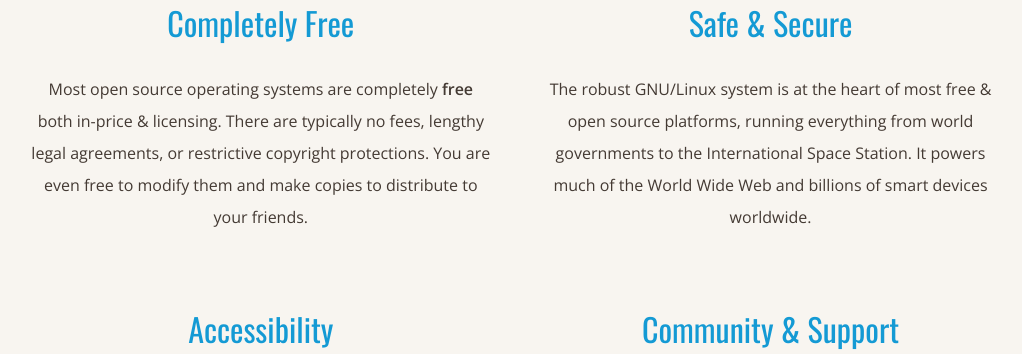
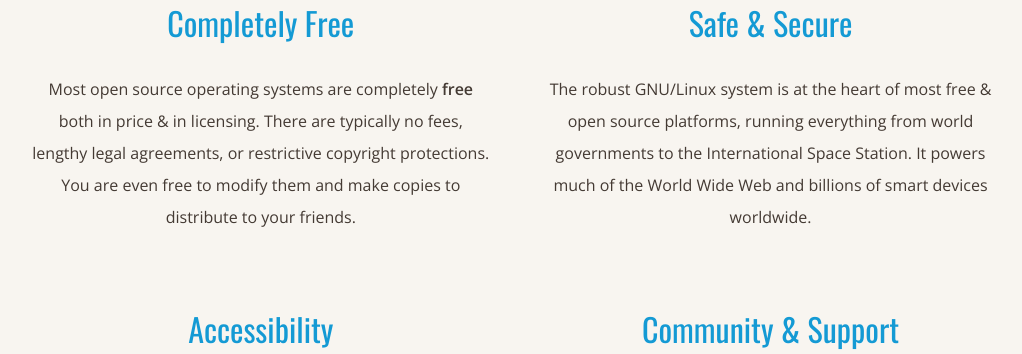
Before and after one commit to snwh/computefreely, a PHP site: page / in a window 1280 px wide. Shown: the part 635-989 px from the top of the page, without its empty margins (120-1142 px from the left). Run offline with PHP 8.4, Linux system fonts and the light colour scheme; data that the repository does not hold is empty; some libraries are stand-ins or nearby versions.

Commit message:
A few minor grammar tweaks
both in-price - no hyphen required
added space after hyphen after "world of support"
"game available" -> games

```diff
--- a/index.php
+++ b/index.php
@@ -33,7 +33,7 @@
         <br>
         <div class="column">
             <h2>Completely Free</h2>
-            <p>Most open source operating systems are completely <b>free</b> both in-price &amp; licensing. There are typically no fees, lengthy legal agreements, or restrictive copyright protections. You are even free to modify them and make copies to distribute to your friends.</p>
+            <p>Most open source operating systems are completely <b>free</b> both in price &amp; in licensing. There are typically no fees, lengthy legal agreements, or restrictive copyright protections. You are even free to modify them and make copies to distribute to your friends.</p>
         </div>
         <!-- <div class="column">
             <h2>Privacy &amp; Accountability</h2>
@@ -49,7 +49,7 @@
         </div>
         <div class="column">
             <h2>Community &amp; Support</h2>
-            <p>The Linux &amp; open source ecosystem has a vibrant community surrounding it, and with that you get a world of support –from written documentation and forums, to mailing lists and live chat, to name just a few.</p>
+            <p>The Linux &amp; open source ecosystem has a vibrant community surrounding it, and with that you get a world of support – from written documentation and forums, to mailing lists and live chat, to name just a few.</p>
         </div>
         <div class="column">
             <h2>Versatility</h2>
@@ -120,7 +120,7 @@
                 <img class="alternative" src="/img/logos/logo-ubuntu-software-center.png" alt="" title="Ubuntu Software Center">
             </div>
             <h2>Game On</h2>
-            <p>Gaming on Linux has never been more possible. There are over 1000 (and growing) game available on Steam for Linux, and many indie games support Linux as a platform through Ubuntu's Software Center.</p>
+            <p>Gaming on Linux has never been more possible. There are over 1000 (and growing) games available on Steam for Linux, and many indie games support Linux as a platform through Ubuntu's Software Center.</p>
         </div>
     </section>
 </div>
```
